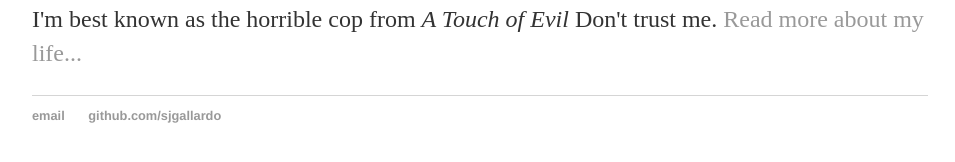
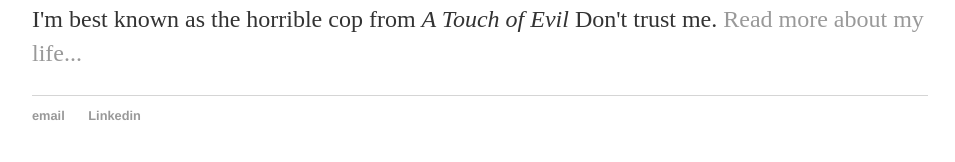
Before and after one commit to SJGallardo/SJGallardo.github.io, a Jekyll site: the page built from index.html, in a window 1280 px wide. Shown: the part 194-356 px from the top of the page, without its empty margins (160-1115 px from the left). Built offline with Jekyll 4.4.1, drawn with Linux system fonts in a browser that asks for light colours.

Commit message:
Update default.html

```diff
--- a/_layouts/default.html
+++ b/_layouts/default.html
@@ -21,7 +21,7 @@
 			<footer>
 	    		<ul>
 	        		<li><a href="mailto:s.gallardo58@gmail.com">email</a></li>
-	        		<li><a href="https://github.com/sjgallardo">github.com/sjgallardo</a></li>
+	        		<li><a href="https://www.linkedin.com/in/steven-gallardo-85445728">Linkedin</a></li>
 				</ul>
 			</footer>
 		</body>
```
